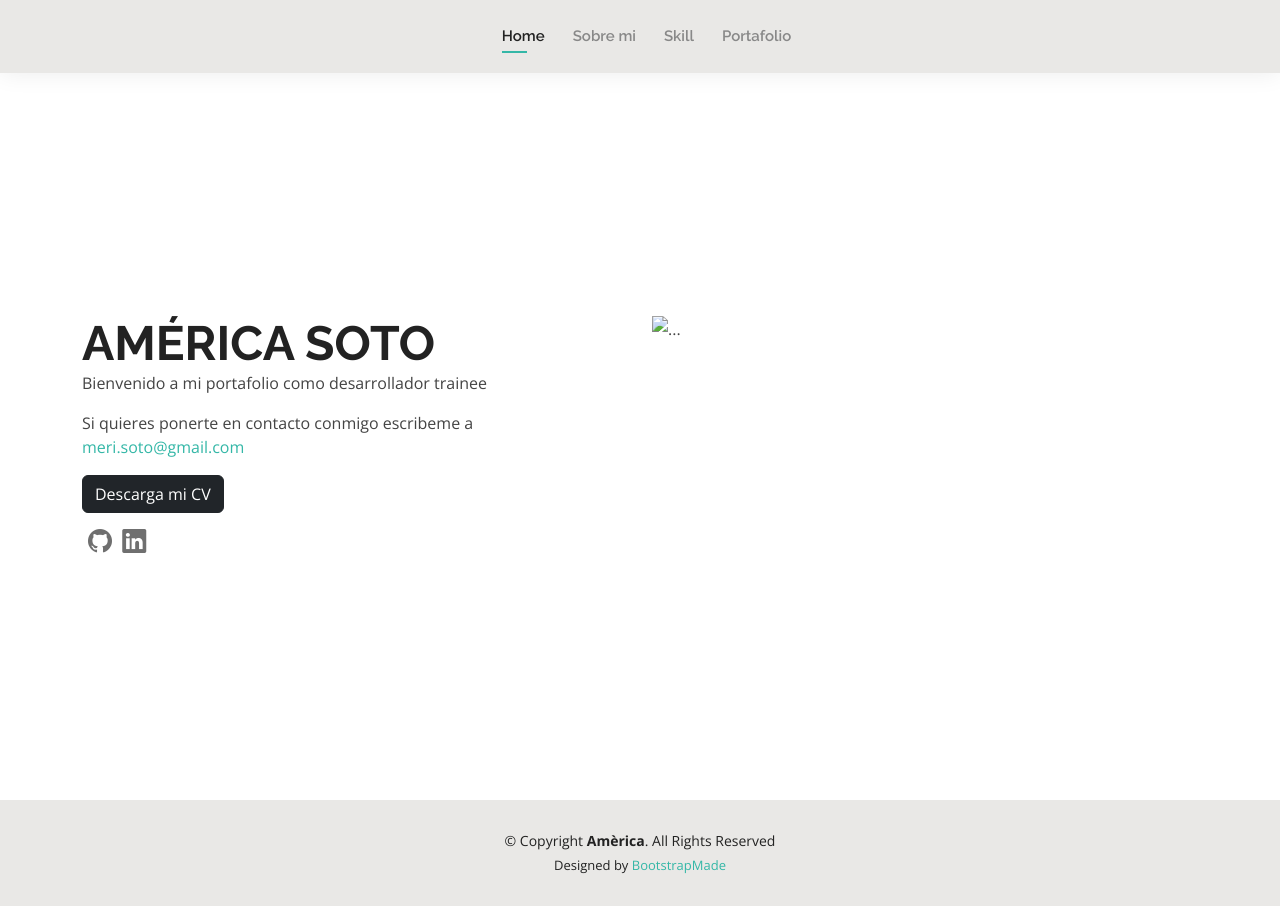
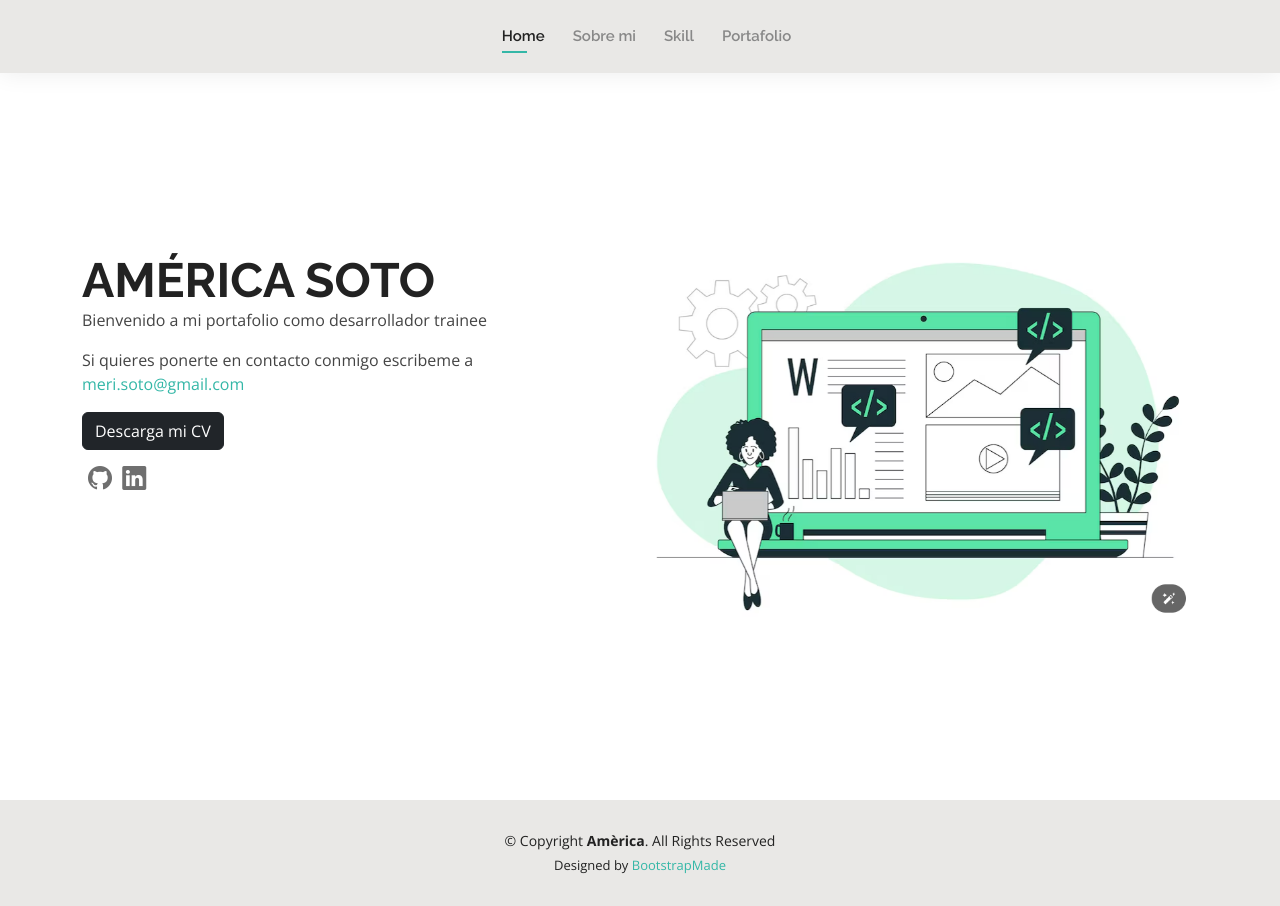
Before and after one commit to americagit/portafolio-pagina, a plain HTML site: page index.html in a window 1280 px wide. Drawn offline with nearby package versions, Linux system fonts and the light colour scheme; the site is published under a folder, as on GitHub Pages, so addresses that start at the root find nothing.

Commit message:
commit pagina personal 2

```diff
--- a/index.html
+++ b/index.html
@@ -89,7 +89,7 @@
           </div>
         </div>
         <div class="col-12 col-md-6">
-          <img src="/assets/img/hero.png" class="img-fluid" alt="...">
+          <img src="./assets/img/hero.png" class="img-fluid" alt="...">
         </div>
       </div>
 
```
